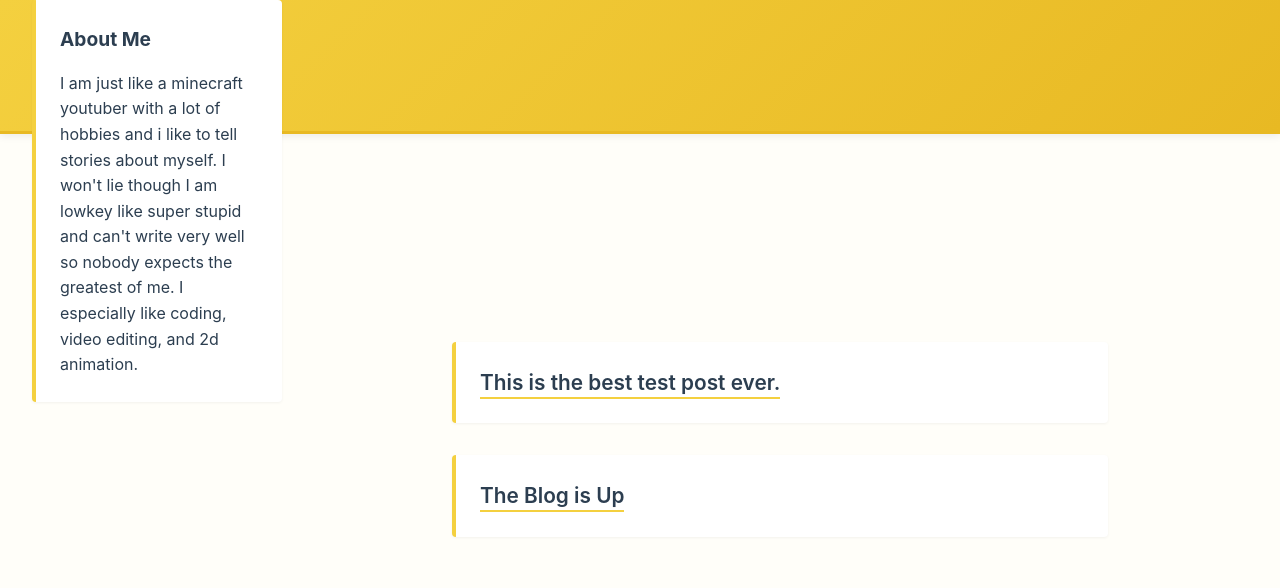
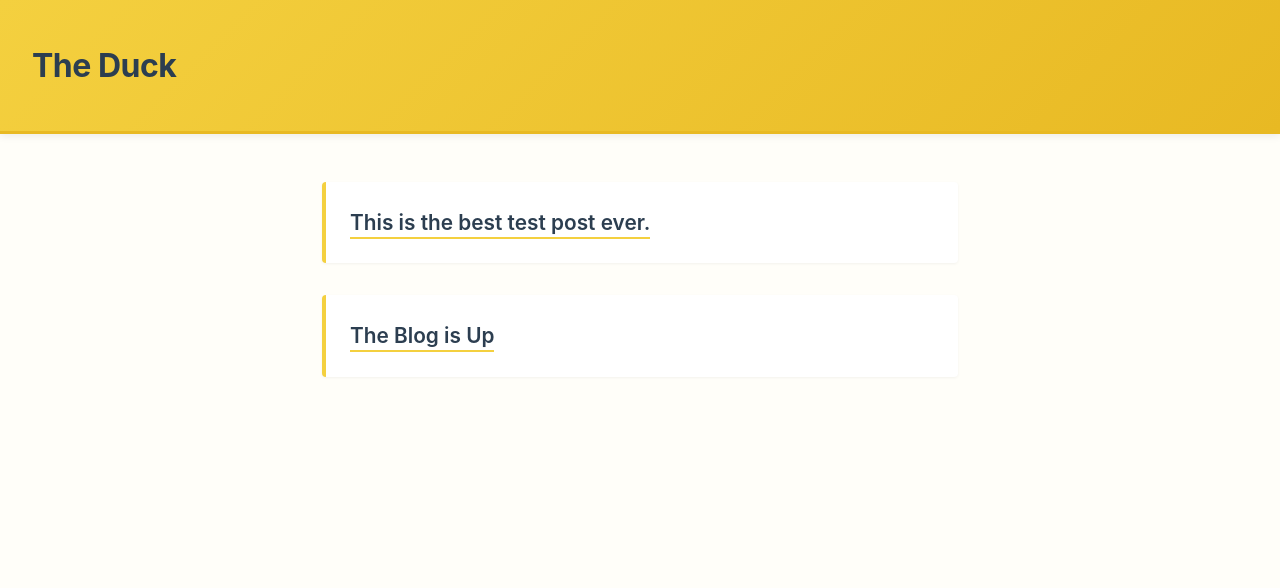
Before and after one commit to Duckleader6/Blog, a plain HTML site: page index.html in a window 1280 px wide. Drawn offline with Linux system fonts and the light colour scheme.

Commit message:
nomore about me :(

```diff
--- a/index.html
+++ b/index.html
@@ -6,18 +6,12 @@
     <title>The Duck</title>
     <link rel="stylesheet" href="style.css">
 </head>
-<body class="home">
+<body>
     <header>
         <h1>The Duck</h1>
     </header>
 
     <main>
-        <aside class="about-sidebar">
-            <section class="about-me">
-                <h2>About Me</h2>
-                <p>I am just like a minecraft youtuber with a lot of hobbies and i like to tell stories about myself. I won't lie though I am lowkey like super stupid and can't write very well so nobody expects the greatest of me. I especially like coding, video editing, and 2d animation.</p>
-            </section>
-        </aside>
         <div class="home-container">
             <div class="posts-section">
                 <div class="posts-list">
--- a/style.css
+++ b/style.css
@@ -30,41 +30,15 @@ main {
     padding: 3rem 2rem;
 }
 
-body.home main {
-    max-width: 1000px;
-}
-
 .home-container {
+    display: grid;
+    grid-template-columns: 1fr;
     max-width: 1000px;
     margin: 0 auto;
 }
 
-.about-sidebar {
-    position: absolute;
-    left: 2rem;
-    top: 0;
-    width: 250px;
-    height: fit-content;
-}
-
-.about-me {
-    background: #fff;
-    padding: 1.5rem;
-    border-radius: 4px;
-    box-shadow: 0 1px 3px rgba(0, 0, 0, 0.05);
-    border-left: 4px solid #f4d03f;
-}
-
-.about-me h2 {
-    font-size: 1.2rem;
-    font-weight: 700;
-    margin-bottom: 1rem;
-    color: #2c3e50;
-}
-
 .posts-section {
-    margin-left: 280px;
-    margin-top: 10rem;
+    width: 100%;
 }
 
 .posts-list {
@@ -151,15 +125,7 @@ body.home main {
     }
 
     .home-container {
-    }
-
-    .about-sidebar {
-        display: none;
-    }
-
-    .posts-section {
-        margin-left: 0;
-        margin-top: 0;
+        grid-template-columns: 1fr;
     }
 
     .post-link {
```
